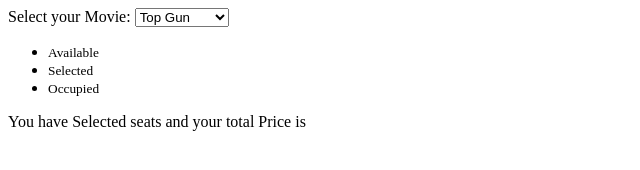
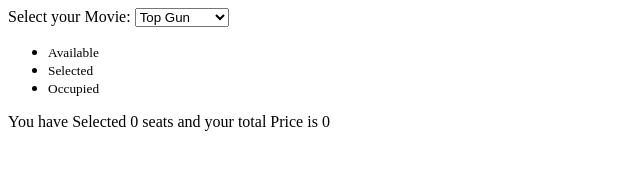
Before and after one commit to faisalkhan8/Practice, a plain HTML site: page project2/index.html in a window 1280 px wide. Shown: the full height of the page, 0-640 px from the left. Drawn offline with Linux system fonts and the light colour scheme.

Commit message:
html structre

```diff
--- a/project2/index.html
+++ b/project2/index.html
@@ -104,7 +104,7 @@
          </div>
     </div>
 <!-- Total selected seats and price -->
-    <p class="totals">You have Selected <span class="count"></span> seats and your total Price is <span class="total"></span></p>
+    <p class="totals">You have Selected <span class="count">0</span> seats and your total Price is <span class="total">0</span></p>
 
 
     <script src="script.js">
```
